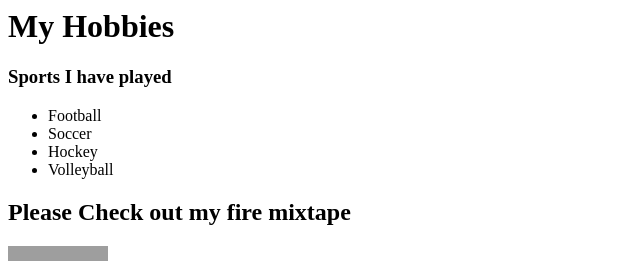
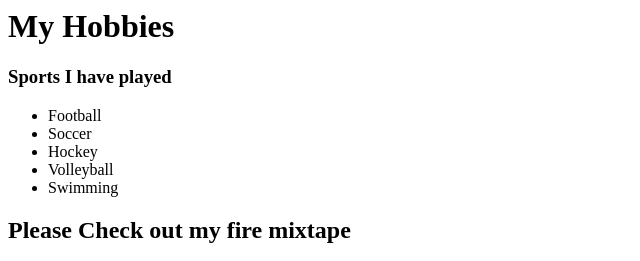
Before and after one commit to algejo01/algejo01.github.io, a plain HTML site: page hobby.html in a window 1280 px wide. Shown: the top 261 px of the page, without its empty margins (0-640 px from the left). Drawn offline with Linux system fonts and the light colour scheme; grey boxes are pictures that could not be loaded.

Commit message:
Update hobby.html

```diff
--- a/hobby.html
+++ b/hobby.html
@@ -9,13 +9,15 @@
       <li>Soccer</li>
       <li>Hockey</li>
       <li>Volleyball</li>
+      <li>Swimming</li>
     </ul>
     </section>
     <section>
       <h1>Please Check out my fire mixtape</h1>
       <p><a href="https://www.youtube.com/watch?v=dQw4w9WgXcQ"><img src="https://media.giphy.com/media/bGa0XVKIwuepG/giphy.gif" width = 100></a></p>
     </section>
-
+    </body>
+    </html>
 
 
 
```
